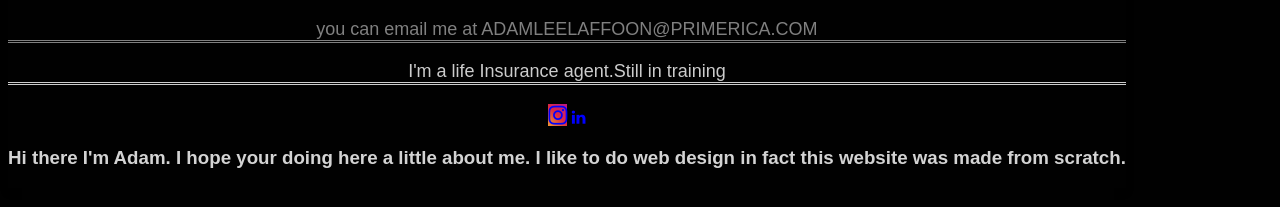
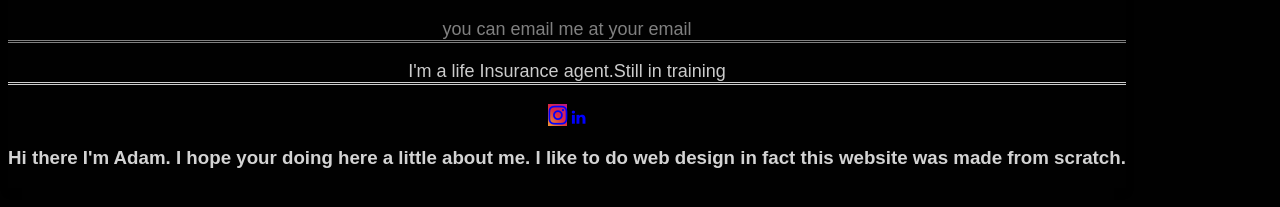
Before and after one commit to adam77461/blog-website, a plain HTML site: page index.html in a window 1280 px wide. Shown: the part 887-1094 px from the top of the page. Drawn offline with nearby package versions, Linux system fonts and the light colour scheme.

Commit message:
index.html

```diff
--- a/index.html
+++ b/index.html
@@ -338,7 +338,7 @@ $('#projects').click(function(){
 	<p><button onclick="infocard()"class="buttonCard"style="background:black;color: white; float: right;width: 50px;height: 50px; border-radius:100%;">&times;</button></p>
   <img src="assts/IMG_0963.jpg" alt="user picture" style="width:100%;border-radius: 10%;"id="Cardimg">
   <h1>Adam Laffoon</h1>
-  <p class="title">you can email me at ADAMLEELAFFOON@PRIMERICA.COM</p>
+  <p class="title">you can email me at your email</p>
   <div style="margin:0;">
   	<p class="title" style="color:#ccc">I'm a life Insurance agent.Still in training</p>
     <a class="acard"href="https://www.instagram.com/adam77461/"><i class="fa fa-instagram instagram"></i></a>
```
